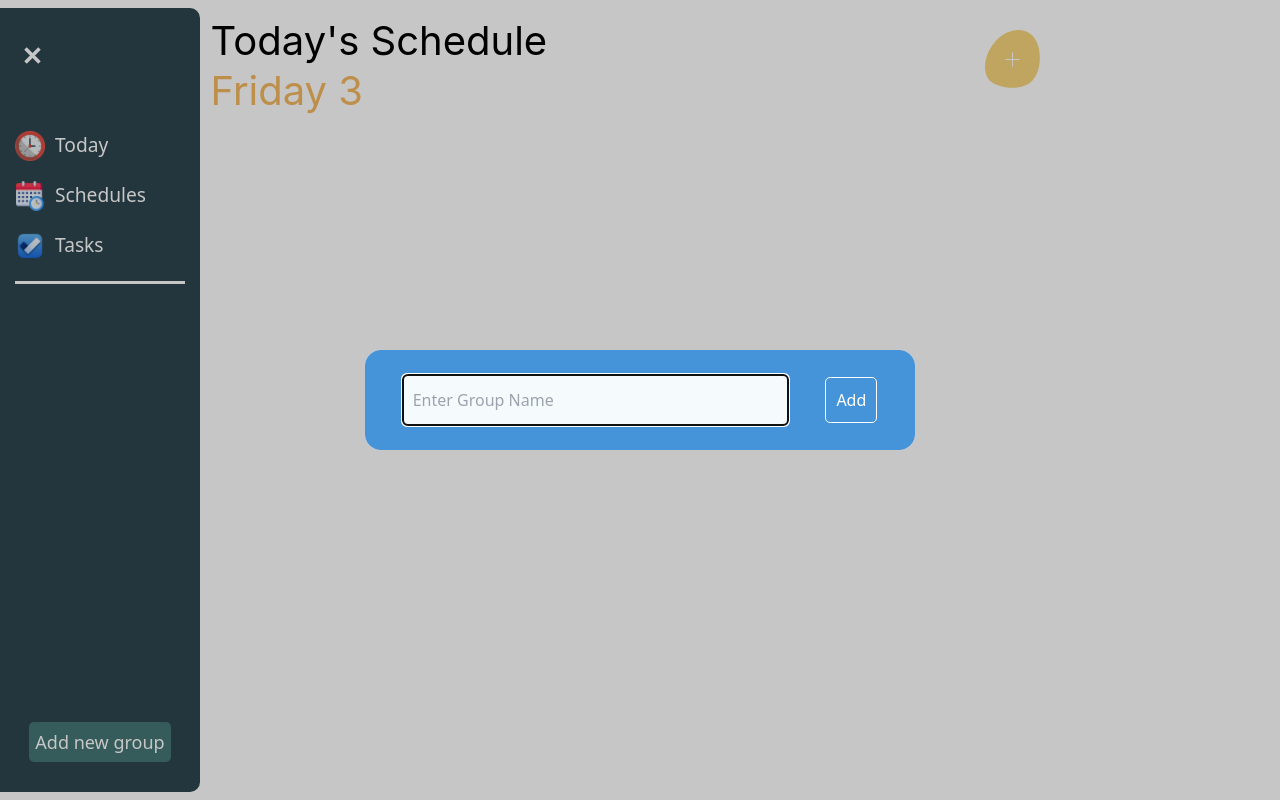
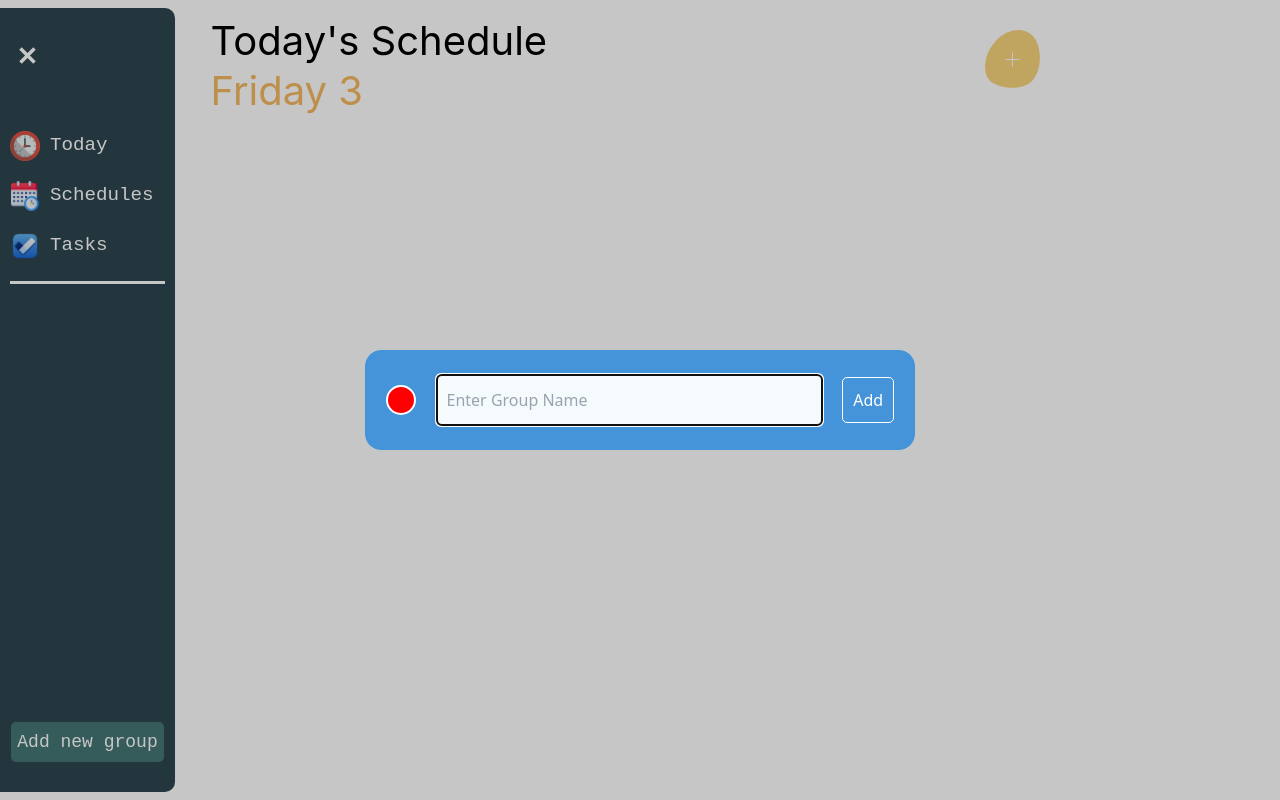
Before and after one commit to Patrix726/Task-Schedule-App-with-React, a React (Vite) app: page / in a window 1280 px wide. Both pictures are taken after a click on the button "Add new group". Built offline with nearby package versions, Linux system fonts and the light colour scheme.

Commit message:
Added color picker for addgroup component

```diff
--- a/src/App.css
+++ b/src/App.css
@@ -9,6 +9,7 @@ body {
   justify-content: flex-start;
   align-items: center;
   position: fixed;
+  font-family: "Courier New", Courier, monospace;
   left: 0;
   top: 0;
   bottom: 0;
@@ -16,16 +17,15 @@ body {
   margin: auto 0;
   background-color: rgb(47, 70, 79);
   color: white;
-  width: 70px;
+  width: 60px;
   height: 98vh;
-  padding: 30px 15px;
+  padding: 30px 10px;
   border-radius: 0 10px 10px 0;
   transition: all 0.3s cubic-bezier(0.175, 0.885, 0.32, 1.275);
 }
 .nav.open {
   justify-content: flex-start;
-  width: 200px;
-  flex-wrap: nowrap;
+  width: 175px;
   overflow: hidden;
 }
 .nav.open span {
@@ -98,6 +98,34 @@ body {
   box-shadow: rgba(0, 0, 0, 0.225) 10px 10px 50px 100vw;
   animation: open 0.5s cubic-bezier(0.175, 0.885, 0.32, 1.275);
 }
+.color-picker {
+  width: 30px;
+  height: 30px;
+  border: 2px solid white;
+  border-radius: 50%;
+  cursor: pointer;
+}
+.color-palette {
+  display: flex;
+  flex-wrap: wrap;
+  position: absolute;
+  right: 430px;
+  top: 75px;
+  width: 180px;
+  height: 100px;
+  background-color: rgba(152, 180, 205, 0.95);
+  border-radius: 10px;
+  justify-content: center;
+  align-items: center;
+  animation: fadein 0.3s ease;
+}
+.color-palette .color {
+  width: 30px;
+  height: 30px;
+  margin: 0 7px;
+  cursor: pointer;
+  border-radius: 50%;
+}
 #group-text-input {
   padding-left: 10px;
   height: 50%;
@@ -148,7 +176,7 @@ body {
 }
 .title-date {
   color: #000;
-  font-family: "Inter";
+  font-family: "Inter", monospace;
   font-size: 2.5rem;
   font-style: normal;
   font-weight: 400;
@@ -199,7 +227,7 @@ body {
   border-radius: 20px;
   background: #457676;
   color: white;
-  transition: all 0.5s;
+  transition: all 0.3s;
   align-items: center;
   margin: 10px 0;
 }
--- a/src/Components/AddGroup.jsx
+++ b/src/Components/AddGroup.jsx
@@ -1,8 +1,17 @@
+import { useState } from "react";
+
 // eslint-disable-next-line react/prop-types
 const AddGroup = ({ addGroupRef, onClick }) => {
+  const [pickColor, setPickColor] = useState(false);
+  const [color, setColor] = useState("red");
+  const colors = ["red", "blue", "green", "orange", "yellow", "violet", "grey"];
   return (
-    //TODO: create a color selector as input
     <div className="group-name-input" ref={addGroupRef}>
+      <div
+        className="color-picker"
+        style={{ backgroundColor: color }}
+        onClick={() => setPickColor((prev) => !prev)}
+      ></div>
       <input
         type="text"
         name="title"
@@ -13,6 +22,23 @@ const AddGroup = ({ addGroupRef, onClick }) => {
       />
       {/* <input type="image" name="icon" id="icon-input" /> */}
       <button onClick={onClick}>Add</button>
+      {pickColor && (
+        <div className="color-palette">
+          {colors.map((col, ind) => {
+            return (
+              <div
+                key={ind}
+                style={{ backgroundColor: col }}
+                className="color"
+                onClick={() => {
+                  setColor(col);
+                  setPickColor(false);
+                }}
+              ></div>
+            );
+          })}
+        </div>
+      )}
     </div>
   );
 };
--- a/src/Components/Nav.jsx
+++ b/src/Components/Nav.jsx
@@ -30,13 +30,19 @@ const Nav = ({ setCurrentView, setData, groups }) => {
 
   function addNewGroup() {
     const children = [...addGroupRef.current.childNodes];
-    const newGroup = children[0].value;
-    if (![...groups].includes(newGroup) && newGroup !== "") {
+    const newGroup = {};
+    newGroup.title = children[1].value;
+    newGroup.color = children[0].style.backgroundColor;
+    const exists = [...groups].reduce(
+      (prev, cur) => prev || cur.title === newGroup.title,
+      false
+    );
+    console.log(exists);
+    if (!exists && newGroup.title !== "") {
       setData((prev) => {
         return { ...prev, groups: [...prev.groups, newGroup] };
       });
     }
-
     setAddGroup(false);
   }
 
@@ -56,7 +62,7 @@ const Nav = ({ setCurrentView, setData, groups }) => {
           key={ind}
         >
           {/* <img src={clock} alt="clock icon" className="nav-img-icons" /> */}
-          {expand && <span>{group}</span>}
+          {expand && <span>{group.title}</span>}
         </button>
       );
     });
```
